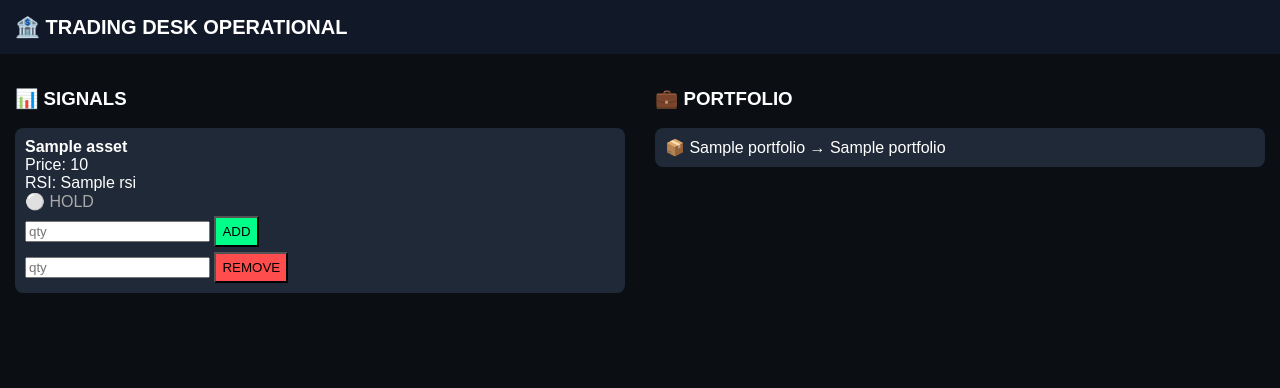
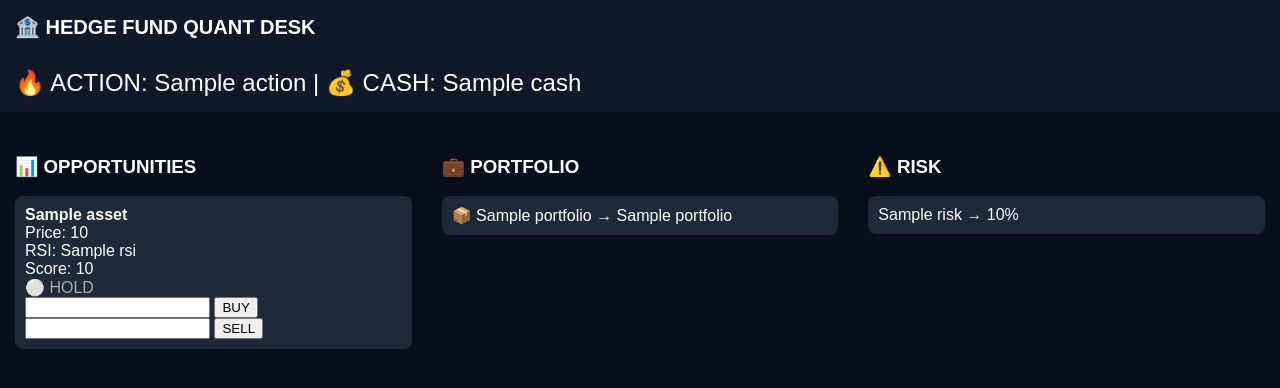
Before and after one commit to Emi202673/investtool-pro, a Flask app: template templates/dashboard.html in a window 1280 px wide. Shown: the top 388 px of the page. Run offline with Flask 3, Linux system fonts and the light colour scheme; the template is opened without the code that fills it: most values are stand-ins (such as "Sample title", 1, 10 or a date in 2020).

Commit message:
Update dashboard.html

```diff
--- a/templates/dashboard.html
+++ b/templates/dashboard.html
@@ -1,13 +1,13 @@
 <!DOCTYPE html>
 <html>
 <head>
-    <title>Trading Desk</title>
+    <title>Hedge Fund Desk</title>
 
     <style>
         body {
             margin:0;
             font-family: Arial;
-            background:#0b0f14;
+            background:#0a0f1c;
             color:white;
         }
 
@@ -18,7 +18,7 @@
             font-weight:bold;
         }
 
-        .container {
+        .grid {
             display:flex;
         }
 
@@ -38,27 +38,29 @@
         .sell { color:#ff4d4d; font-weight:bold; }
         .hold { color:#aaa; }
 
-        button {
-            padding:6px;
-            margin-top:5px;
-            cursor:pointer;
+        .big {
+            font-size:24px;
+            padding:15px;
+            background:#111827;
+            margin-bottom:10px;
         }
-
-        .buybtn { background:#00ff88; }
-        .sellbtn { background:#ff4d4d; }
     </style>
 </head>
 
 <body>
 
-<div class="header">🏦 TRADING DESK OPERATIONAL</div>
+<div class="header">🏦 HEDGE FUND QUANT DESK</div>
 
-<div class="container">
+<div class="big">
+🔥 ACTION: {{ action }} | 💰 CASH: {{ cash }}
+</div>
+
+<div class="grid">
 
     <!-- SIGNALS -->
     <div class="panel">
 
-        <h3>📊 SIGNALS</h3>
+        <h3>📊 OPPORTUNITIES</h3>
 
         {% for s in signals %}
         <div class="card">
@@ -66,6 +68,7 @@
             <b>{{ s.asset }}</b><br>
             Price: {{ s.price }}<br>
             RSI: {{ s.rsi }}<br>
+            Score: {{ s.score }}<br>
 
             {% if s.signal == "BUY" %}
                 <span class="buy">🟢 BUY</span>
@@ -76,15 +79,15 @@
             {% endif %}
 
             <form method="POST" action="/add">
-                <input type="hidden" name="asset" value="{{ s.asset }}">
-                <input type="number" name="qty" step="0.1" placeholder="qty">
-                <button class="buybtn">ADD</button>
+                <input name="asset" value="{{ s.asset }}" type="hidden">
+                <input name="qty" type="number" step="0.1">
+                <button>BUY</button>
             </form>
 
             <form method="POST" action="/remove">
-                <input type="hidden" name="asset" value="{{ s.asset }}">
-                <input type="number" name="qty" step="0.1" placeholder="qty">
-                <button class="sellbtn">REMOVE</button>
+                <input name="asset" value="{{ s.asset }}" type="hidden">
+                <input name="qty" type="number" step="0.1">
+                <button>SELL</button>
             </form>
 
         </div>
@@ -97,17 +100,20 @@
 
         <h3>💼 PORTFOLIO</h3>
 
-        <div class="card">
+        {% for k, v in portfolio.items() %}
+            <div class="card">📦 {{ k }} → {{ v }}</div>
+        {% endfor %}
 
-        {% if portfolio %}
-            {% for k, v in portfolio.items() %}
-                📦 {{ k }} → {{ v }}<br>
-            {% endfor %}
-        {% else %}
-            ⚠️ Portfolio vuoto
-        {% endif %}
+    </div>
 
-        </div>
+    <!-- RISK -->
+    <div class="panel">
+
+        <h3>⚠️ RISK</h3>
+
+        {% for k, v in risk.items() %}
+            <div class="card">{{ k }} → {{ (v*100)|round(2) }}%</div>
+        {% endfor %}
 
     </div>
 
```
